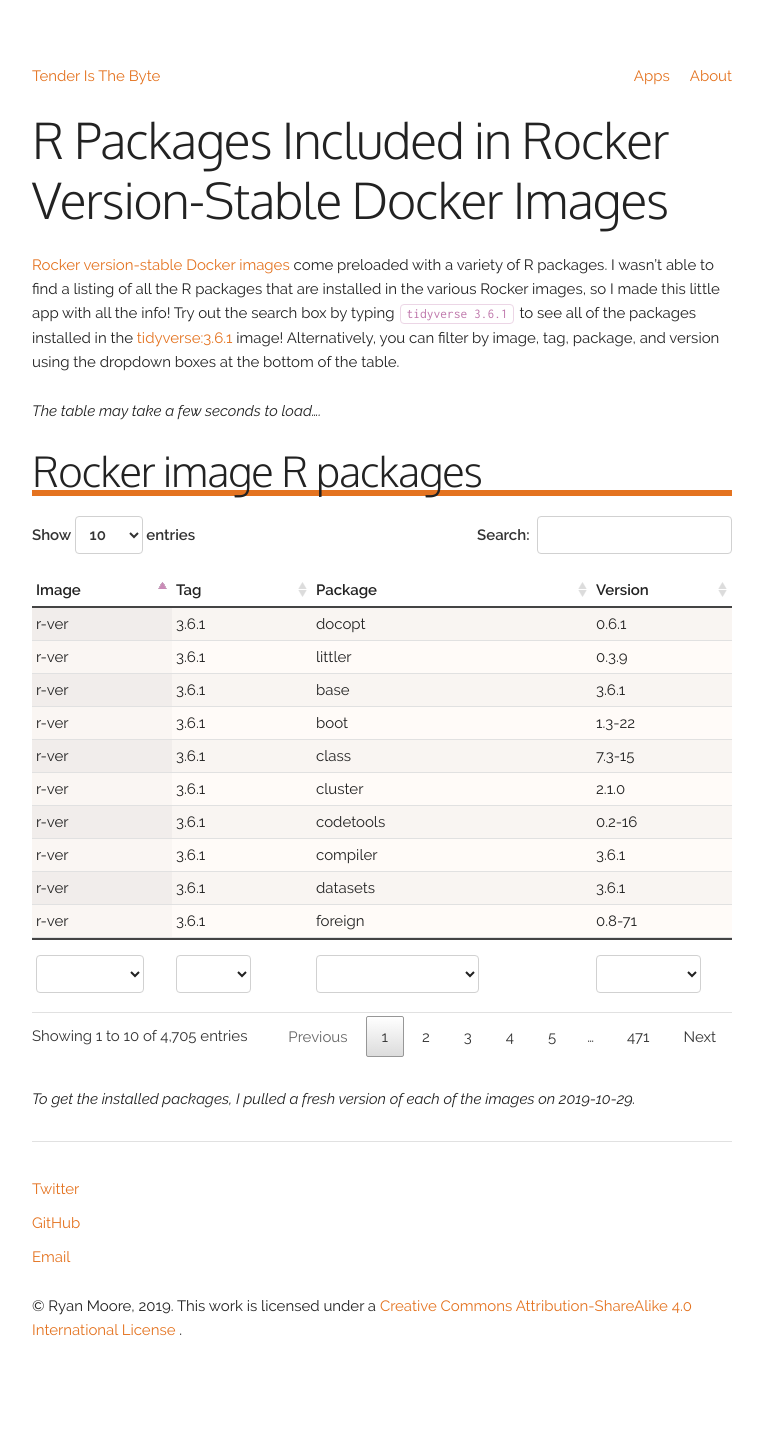
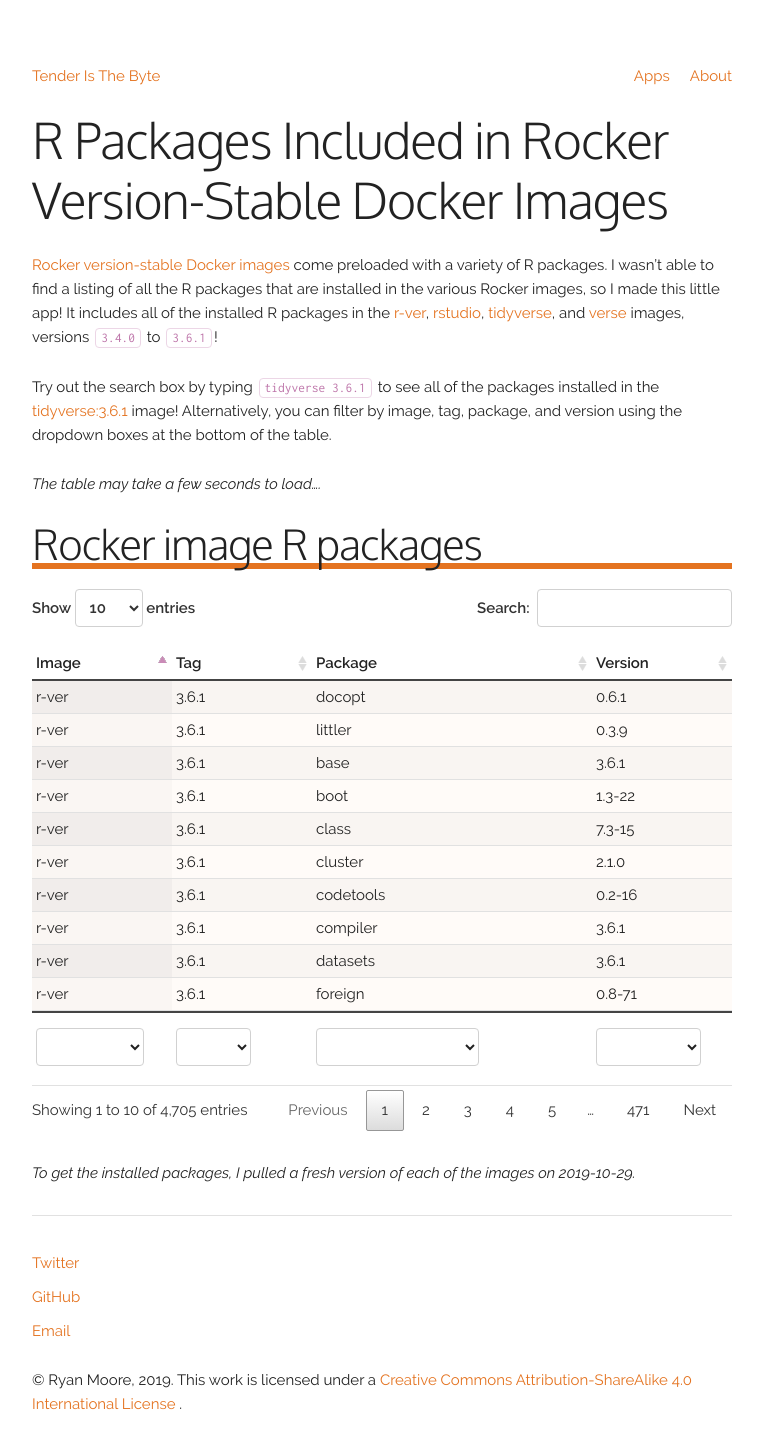
Before and after one commit to mooreryan/TenderIsTheByte, a Jekyll site: the page built from collections/_apps/r_packages_in_rocker_images.md, in a window 1280 px wide. Shown: the whole page, without its empty margins (258-1021 px from the left). Built offline with Jekyll 4.4.1, drawn with Linux system fonts in a browser that asks for light colours; nearby versions of some CDN libraries; before the commit the page ends 1367 px from its top, so only the background shows below that.

Commit message:
Update rocker app

```diff
--- a/collections/_apps/r_packages_in_rocker_images.md
+++ b/collections/_apps/r_packages_in_rocker_images.md
@@ -8,7 +8,9 @@
 
 # R Packages Included in Rocker Version-Stable Docker Images
 
-[Rocker](https://www.rocker-project.org) [version-stable Docker images](https://hub.docker.com/r/rocker/r-ver) come preloaded with a variety of R packages.  I wasn't able to find a listing of all the R packages that are installed in the various Rocker images, so I made this little app with all the info!  Try out the search box by typing `tidyverse 3.6.1` to see all of the packages installed in the [tidyverse:3.6.1](https://hub.docker.com/r/rocker/tidyverse) image!  Alternatively, you can filter by image, tag, package, and version using the dropdown boxes at the bottom of the table.
+[Rocker](https://www.rocker-project.org) [version-stable Docker images](https://hub.docker.com/r/rocker/r-ver) come preloaded with a variety of R packages.  I wasn't able to find a listing of all the R packages that are installed in the various Rocker images, so I made this little app!  It includes all of the installed R packages in the [r-ver](https://hub.docker.com/r/rocker/r-ver), [rstudio](https://hub.docker.com/r/rocker/rstudio), [tidyverse](https://hub.docker.com/r/rocker/tidyverse), and [verse](https://hub.docker.com/r/rocker/verse) images, versions `3.4.0` to `3.6.1`!
+
+Try out the search box by typing `tidyverse 3.6.1` to see all of the packages installed in the [tidyverse:3.6.1](https://hub.docker.com/r/rocker/tidyverse) image!  Alternatively, you can filter by image, tag, package, and version using the dropdown boxes at the bottom of the table.
 
 *The table may take a few seconds to load....*
 
```
